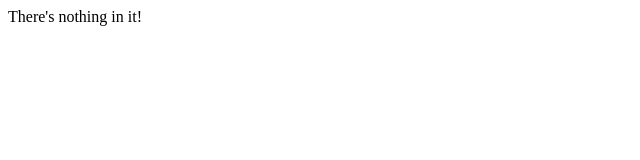
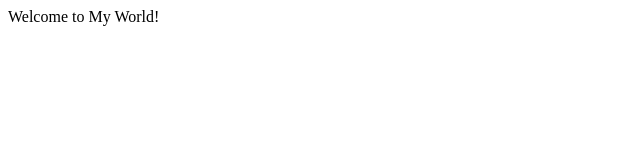
Before and after one commit to ibenitha32/alu-web-development, a plain HTML site: page html_basic/base_index.html in a window 1280 px wide. Shown: the full height of the page, 0-640 px from the left. Drawn offline with Linux system fonts and the light colour scheme.

Commit message:
base_index.html

```diff
--- a/html_basic/base_index.html
+++ b/html_basic/base_index.html
@@ -2,9 +2,9 @@
 <html lang="en">
   <head>
     <meta charset="utf-8">
-    <title>Welcome to My World</title>
+    <title>My World</title>
   </head>
   <body>
-    There's nothing in it!
+    Welcome to My World!
   </body>
 </html>
```
